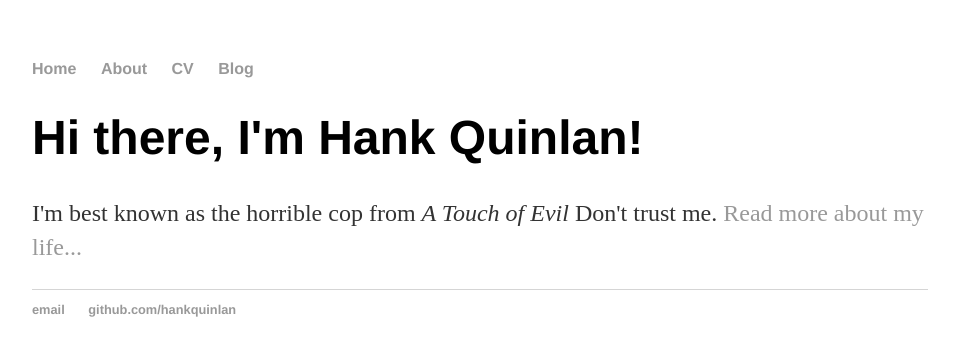
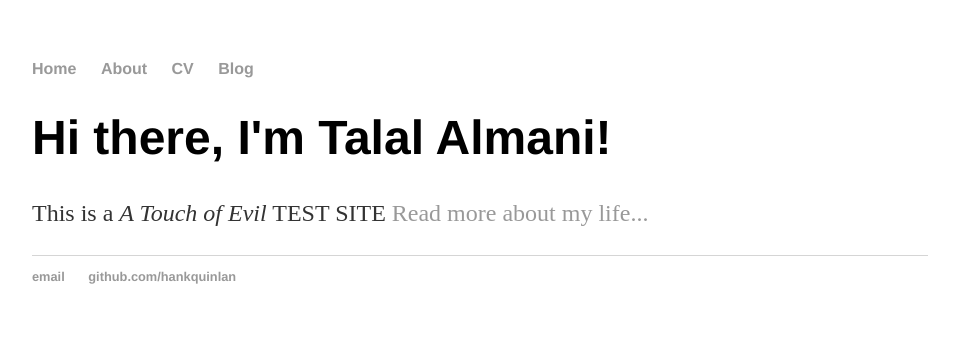
Before and after one commit to talal-almani/talal-almani.github.io, a plain HTML site: page index.html in a window 1280 px wide. Shown: the whole page, without its empty margins (160-1119 px from the left). Drawn offline with Linux system fonts and the light colour scheme.

Commit message:
Update index.html

```diff
--- a/index.html
+++ b/index.html
@@ -1,7 +1,7 @@
 <!DOCTYPE html>
 <html>
 	<head>
-		<title>Hank Quinlan, Horrible Cop</title>
+		<title>Talal Almani</title>
 		<!-- link to main stylesheet -->
 		<link rel="stylesheet" type="text/css" href="/css/main.css">
 
@@ -17,8 +17,8 @@
 		</nav>
 		<div class="container">
     		<div class="blurb">
-        		<h1>Hi there, I'm Hank Quinlan!</h1>
-				<p>I'm best known as the horrible cop from <em>A Touch of Evil</em> Don't trust me. <a href="/about">Read more about my life...</a></p>
+        		<h1>Hi there, I'm Talal Almani!</h1>
+				<p>This is a <em>A Touch of Evil</em> TEST SITE <a href="/about">Read more about my life...</a></p>
     		</div><!-- /.blurb -->
 		</div><!-- /.container -->
 		<footer>
```
